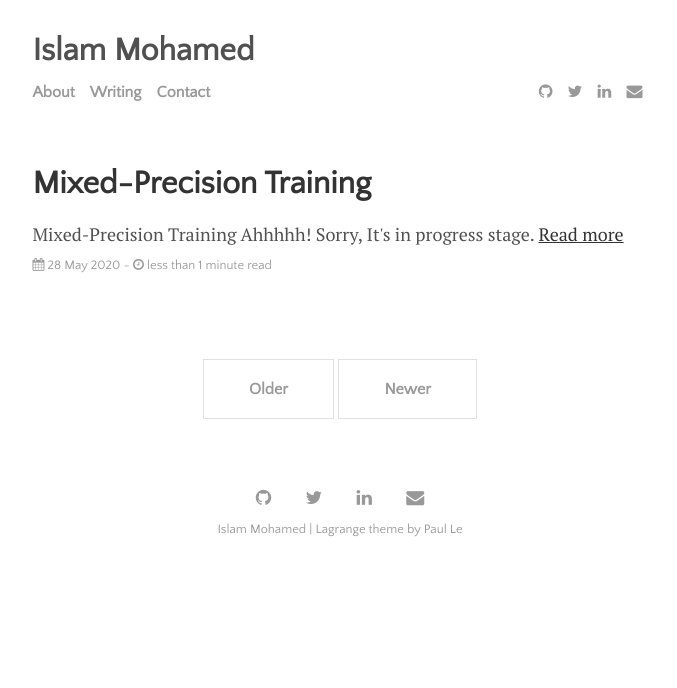
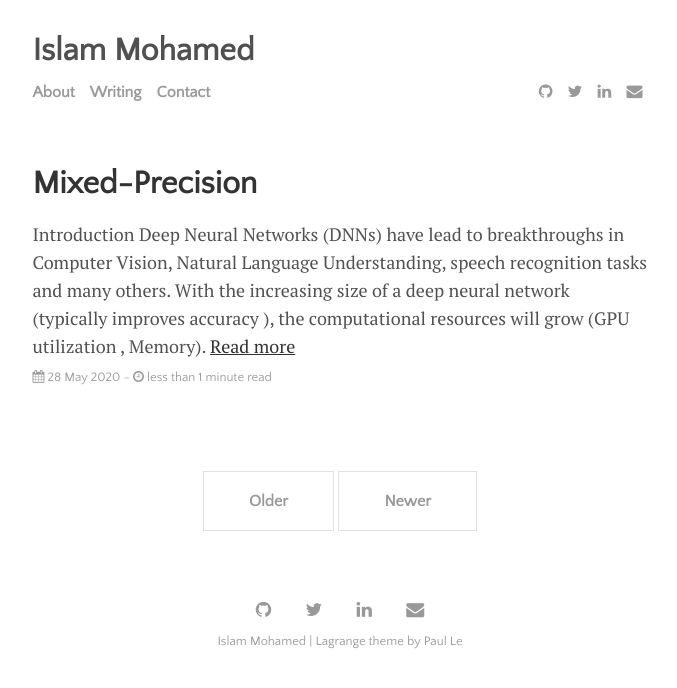
Before and after one commit to IslamMohamedMosaad/IslamMohamedMosaad.github.io, a Jekyll site: the page built from index.html, in a window 1280 px wide. Shown: the top 688 px of the page, without its empty margins (300-977 px from the left). Built offline with Jekyll 4.4.1, drawn with Linux system fonts in a browser that asks for light colours; the list of posts is cut into pages by our own code.

Commit message:
Update 2020-05-28-Mixed-Precision Training.md

```diff
--- a/_posts/2020-05-28-Mixed-Precision Training.md
+++ b/_posts/2020-05-28-Mixed-Precision Training.md
@@ -1,15 +1,8 @@
 ---
-title: Mixed-Precision Training
+title: Mixed-Precision
 layout: default
 permalink: 404.html
 ---
 
-<div class="page">
-  <h1 class="page-title">Mixed-Precision Training </h1>
-
-  <iframe width="560" height="315" src="https://www.youtube.com/embed/SIaFtAKnqBU?autoplay=1&start=3" frameborder="0" allowfullscreen></iframe>
-
-  <h1>Ahhhhh!</h1>
-
-  <p class="lead">Sorry, It's in progress stage.</p>
-</div>
+# Introduction
+Deep Neural Networks (DNNs) have lead to breakthroughs in Computer Vision, Natural Language Understanding, speech recognition tasks and many others. With the increasing size of a deep neural network (typically improves accuracy ), the computational resources will grow (GPU utilization , Memory).
```
